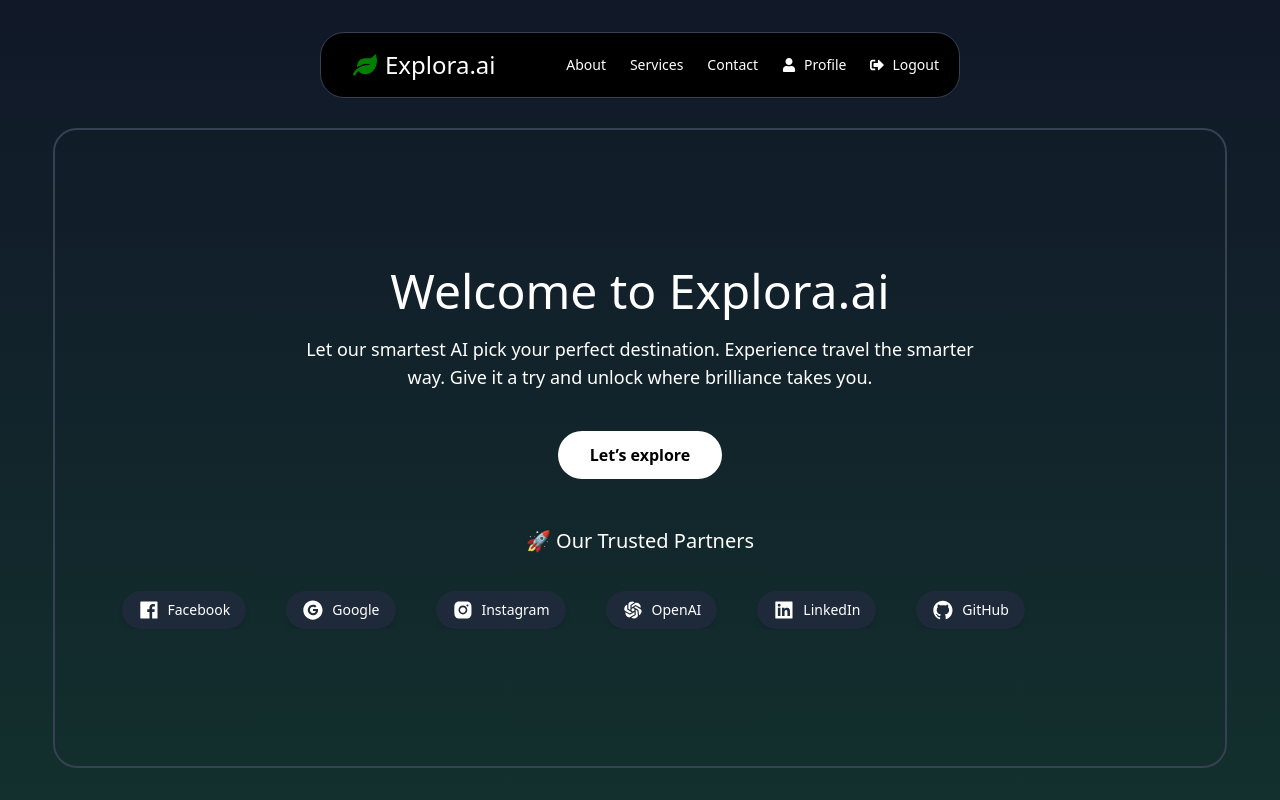
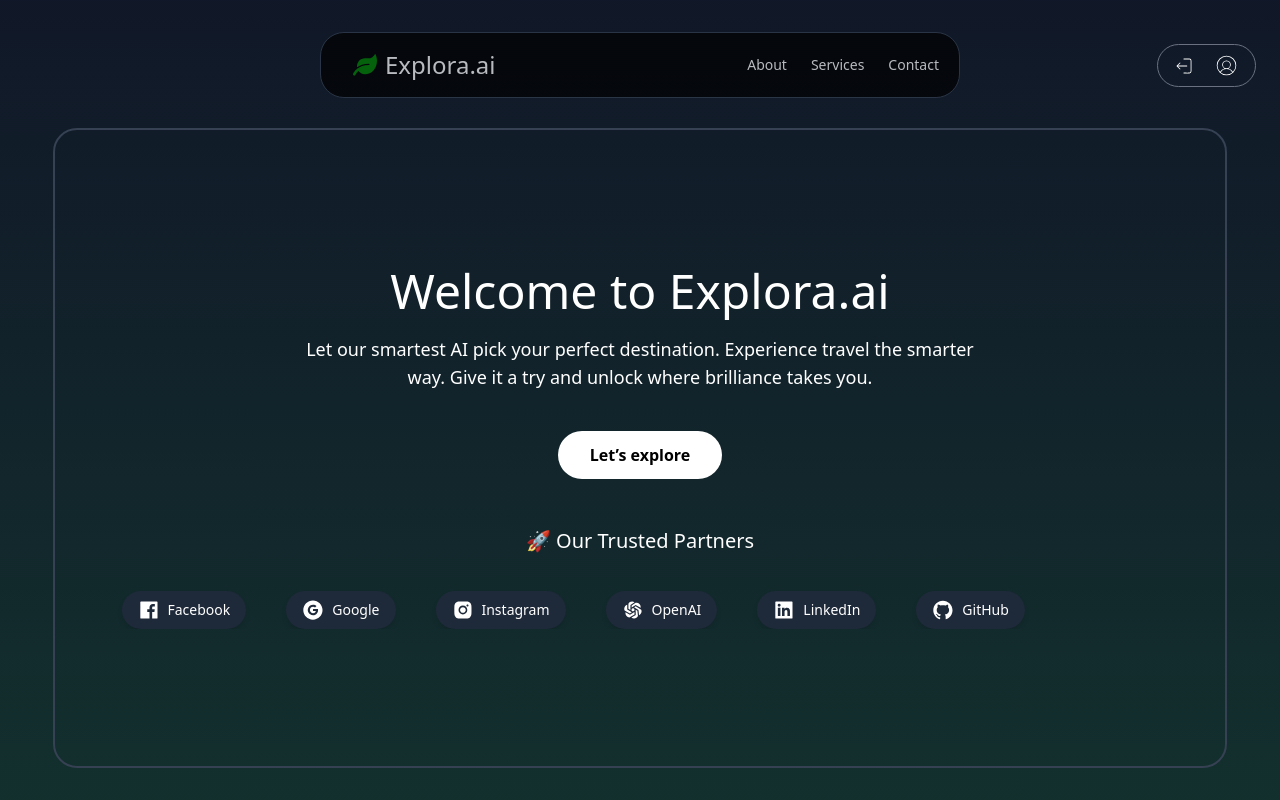
Before and after one commit to jenasuraj/Explora, a Next.js app: page / in a window 1280 px wide. Shown: the top 800 px of the page. Built offline with nearby package versions, Linux system fonts and the light colour scheme.

Commit message:
fix: reinstalled .next

```diff
--- a/app/layout.js
+++ b/app/layout.js
@@ -11,7 +11,7 @@ export default function RootLayout({ children }) {
   return (
     <html lang="en">
       <body>
-         <nav className="w-12/13 md:w-1/2 fixed top-8 left-1/2 -translate-x-1/2 bg-black text-white p-2 rounded-3xl flex justify-between items-center border border-gray-700 z-50">
+         <nav className="w-12/13 md:w-1/2 fixed top-8 left-1/2 -translate-x-1/2 bg-black opacity-70 text-white p-2 rounded-3xl flex justify-between items-center border border-gray-700 z-50">
              <Navbar/>
             </nav>
          <main className="pt-32 flex justify-center items-center flex-col bg-gradient-to-t from-green-800 to-gray-900">
--- a/components/Footer.jsx
+++ b/components/Footer.jsx
@@ -1,6 +1,6 @@
 export default function Footer() {
   return (
-    <footer className="w-full bg-black text-white py-8 px-6 mt-12">
+    <footer className="w-full bg-black text-white py-8 px-6 ">
       <div className="max-w-7xl mx-auto flex flex-col md:flex-row justify-between items-center">
         <p className="text-sm">&copy; {new Date().getFullYear()} Explora.ai. All rights reserved.</p>
 
--- a/components/Navbar.jsx
+++ b/components/Navbar.jsx
@@ -3,7 +3,7 @@ import { useState } from "react";
 import React from "react";
 import Link from "next/link";
 import { usePathname } from "next/navigation";
-import { FaUser, FaSignInAlt, FaSignOutAlt, FaLeaf, FaBars } from "react-icons/fa";
+import {  FaLeaf, FaBars } from "react-icons/fa";
 
 const Navbar = () => {
   const [isOpen, setIsOpen] = useState(false);
@@ -11,6 +11,7 @@ const Navbar = () => {
 
   return (
     <>
+
       <div className="flex items-center justify-between py-2 px-4">
         <Link href="/">
           <ul className="text-2xl text-white ml-2 flex items-center gap-2">
@@ -69,34 +70,6 @@ const Navbar = () => {
             </button>
           </li>
         </Link>
-
-        {/* Profile */}
-        <Link href="/profile">
-          <li>
-            <button
-              className={`${
-                pathname === "/profile" ? "text-yellow-400" : "text-white"
-              } flex items-center gap-2 w-full text-left p-3`}
-            >
-              <FaUser /> Profile
-            </button>
-          </li>
-        </Link>
-
-
-
-        {/* Logout */}
-        <Link href="/logout">
-          <li>
-            <button
-              className={`${
-                pathname === "/logout" ? "text-yellow-400" : "text-white"
-              } flex items-center gap-2 w-full text-left p-3`}
-            >
-              <FaSignOutAlt /> Logout
-            </button>
-          </li>
-        </Link>
       </ul>
     </>
   );
--- a/features/home/components/Section1.jsx
+++ b/features/home/components/Section1.jsx
@@ -1,5 +1,7 @@
 "use client";
 
+import { PiUserCircleThin } from "react-icons/pi";
+import { CiLogout } from "react-icons/ci";
 import React, { useEffect } from "react";
 import Link from "next/link";
 import AOS from "aos";
@@ -14,6 +16,11 @@ const Section1 = () => {
   }, []);
 
   return (
+<>
+      <div className="gap-5 flex items-center z-50 fixed right-6 top-11 border border-gray-500 py-2 px-4 rounded-full">
+      <CiLogout size={20} color="white"/>
+      <PiUserCircleThin size={25} color="white"/>
+    </div>
     <section
       className="p-10 min-h-[80vh] border-2 border-gray-700 w-11/12 max-w-7xl mx-auto rounded-3xl flex flex-col justify-center items-center"
       data-aos="zoom-out"
@@ -50,6 +57,7 @@ const Section1 = () => {
         </div>
       </div>
     </section>
+</>
   );
 };
 
```
Also changed, not shown: app/Loader.css (line endings or trailing spaces), 2 other files (tests, documents, lock files or other folders).
